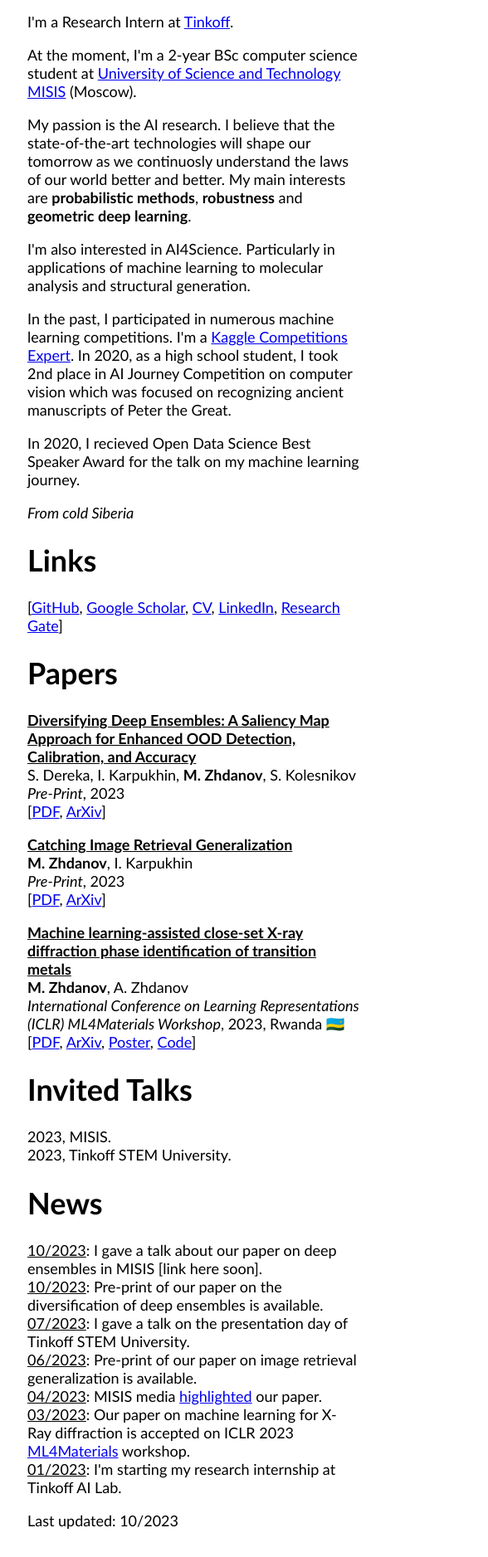
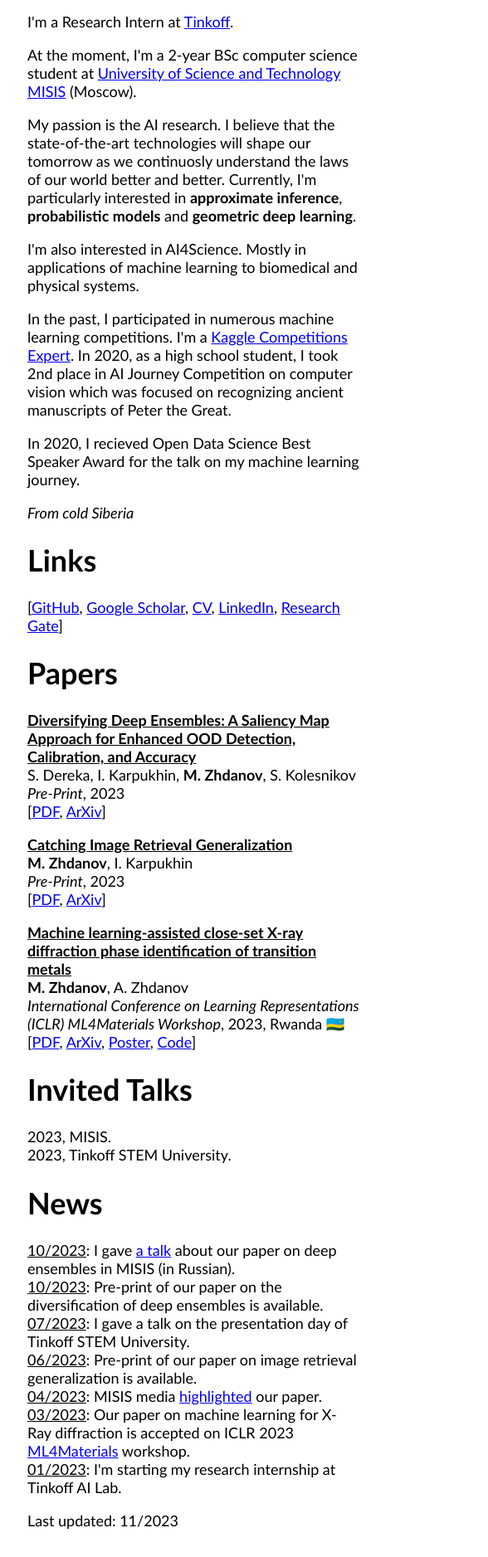
Before and after one commit to maxnygma/maxnygma.github.io, a plain HTML site: page index.html in a window 1280 px wide. Shown: the part 111-1988 px from the top of the page at 83% size, 167-755 px from the left. Drawn offline with Linux system fonts and the light colour scheme.

Commit message:
Update info

```diff
--- a/index.html
+++ b/index.html
@@ -23,11 +23,11 @@
                     <p>
                         My passion is the AI research. I believe that the state-of-the-art technologies will shape our tomorrow as we continuosly
                         understand the laws of our world better and better.
-                        My main interests are <b>probabilistic methods</b>, <b>robustness</b> and <b>geometric deep learning</b>.
+                        Currently, I'm particularly interested in <b>approximate inference</b>, <b>probabilistic models</b> and <b>geometric deep learning</b>.
                     </p>
 
                     <p>
-                        I'm also interested in AI4Science. Particularly in applications of machine learning to molecular analysis and structural generation.
+                        I'm also interested in AI4Science. Mostly in applications of machine learning to biomedical and physical systems.
                     </p>
 
                     <p>
@@ -86,7 +86,7 @@
 
                     <h1>News</h1>
                     <p>
-                        <u>10/2023</u>: I gave a talk about our paper on deep ensembles in MISIS [link here soon]. <br>
+                        <u>10/2023</u>: I gave <a href="https://youtu.be/QL1i_gTBB2s">a talk</a> about our paper on deep ensembles in MISIS (in Russian). <br>
                         <u>10/2023</u>: Pre-print of our paper on the diversification of deep ensembles is available. <br>
                         <u>07/2023</u>: I gave a talk on the presentation day of Tinkoff STEM University. <br>
                         <u>06/2023</u>: Pre-print of our paper on image retrieval generalization is available. <br>
@@ -96,7 +96,7 @@
                         <u>01/2023</u>: I'm starting my research internship at Tinkoff AI Lab. <br>
                     </p>
 
-                    Last updated: 10/2023
+                    Last updated: 11/2023
                 </div>
 
                 <div class="image">
```
